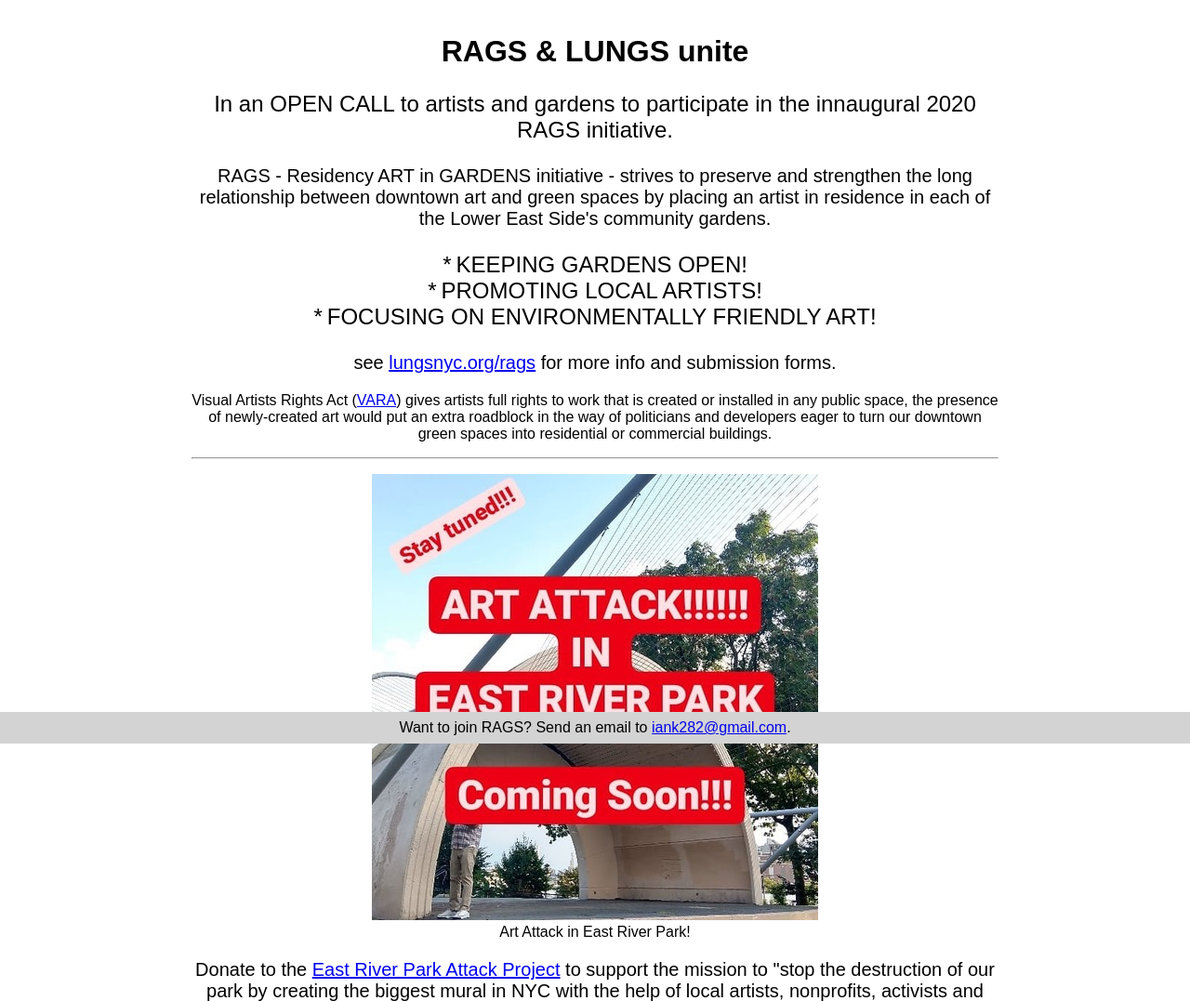
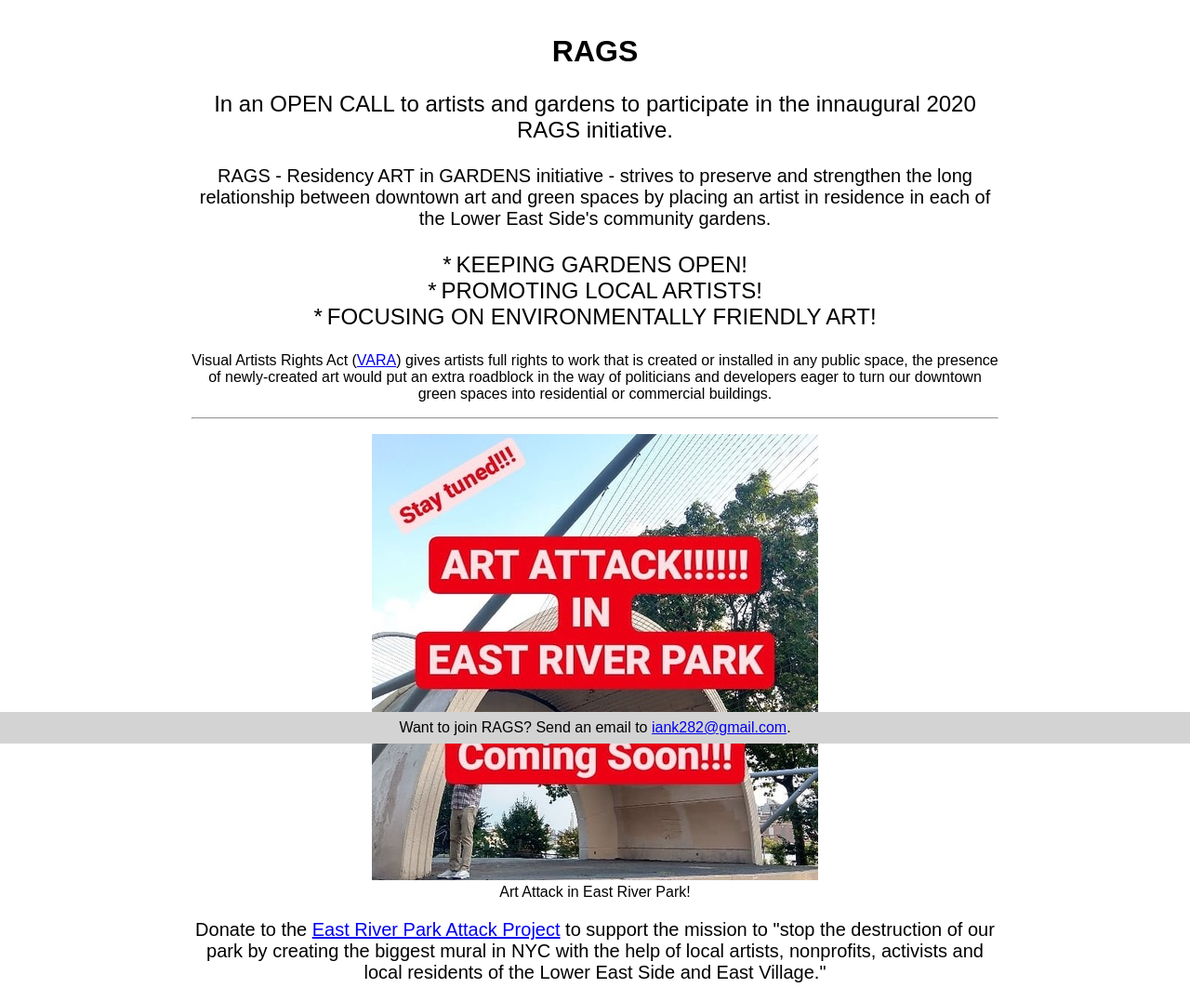
Before and after one commit to zhammer/rags-nyc, a plain HTML site: page public/index.html in a window 1280 px wide. Shown: the top 1077 px of the page at 93% size. Drawn offline with Linux system fonts and the light colour scheme.

Commit message:
Update index.html

```diff
--- a/public/index.html
+++ b/public/index.html
@@ -11,7 +11,7 @@
 <body>
     <main>
         <div class="page centered">
-            <h1>RAGS & LUNGS unite</h1>
+            <h1>RAGS</h1>
             <p class="big">In an OPEN CALL to artists and gardens to participate in the innaugural 2020 RAGS initiative.</p>
             <p class="medium">
                 RAGS - Residency ART in GARDENS initiative - strives to preserve and strengthen the long relationship
@@ -23,10 +23,6 @@
                 <li>PROMOTING LOCAL ARTISTS!</li>
                 <li>FOCUSING ON ENVIRONMENTALLY FRIENDLY ART!</li>
             </ul>
-            <p class="medium">
-                <!-- lungs/rags site isn't set up yet, for now this just goes to lungs landing page -->
-                see <a href="http://www.lungsnyc.org/">lungsnyc.org/rags</a> for more info and submission forms.
-            </p>
             <p class="small">
                 Visual Artists Rights Act (<a href="https://en.wikipedia.org/wiki/Visual_Artists_Rights_Act">VARA</a>)
                 gives
```
